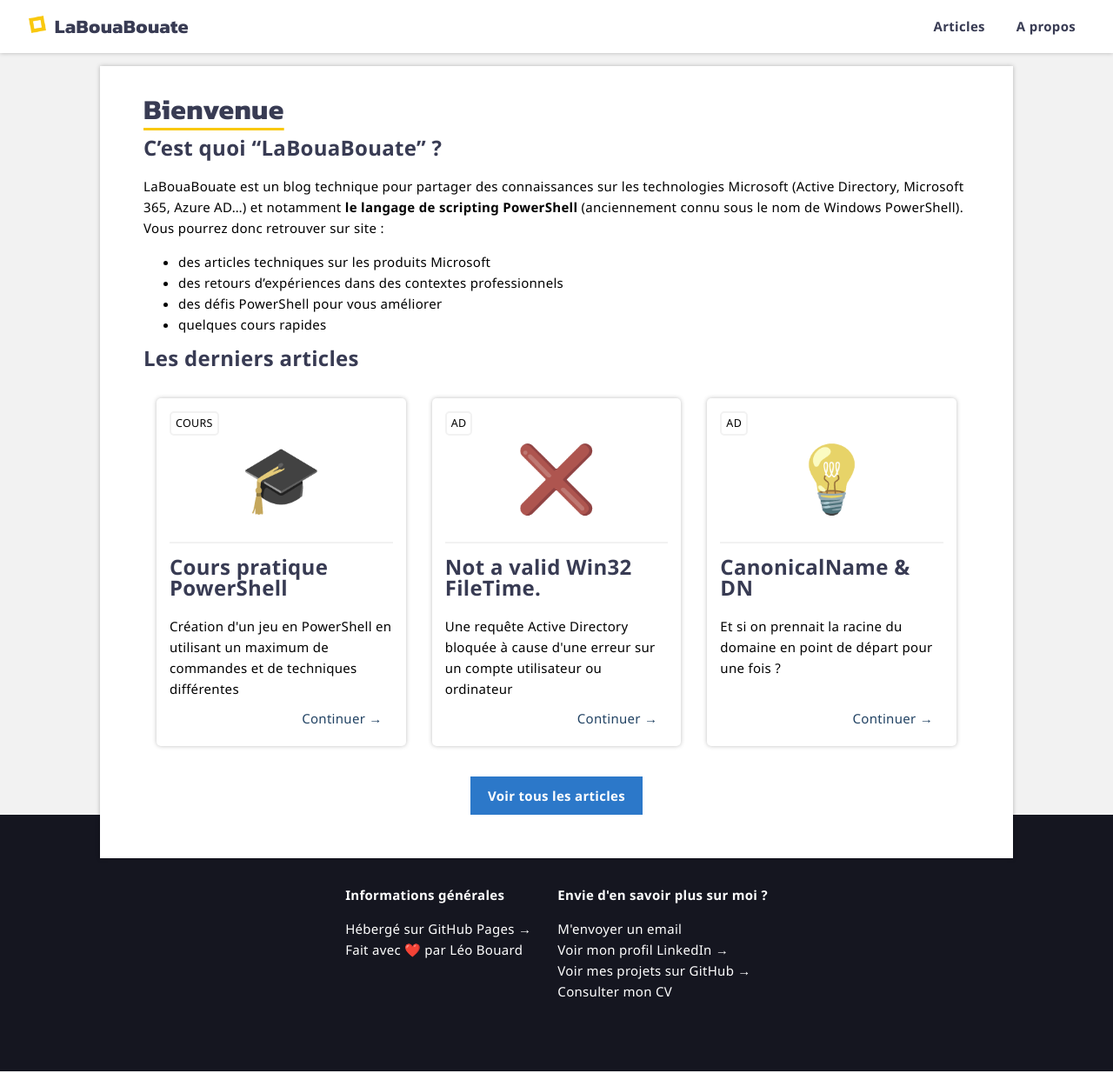
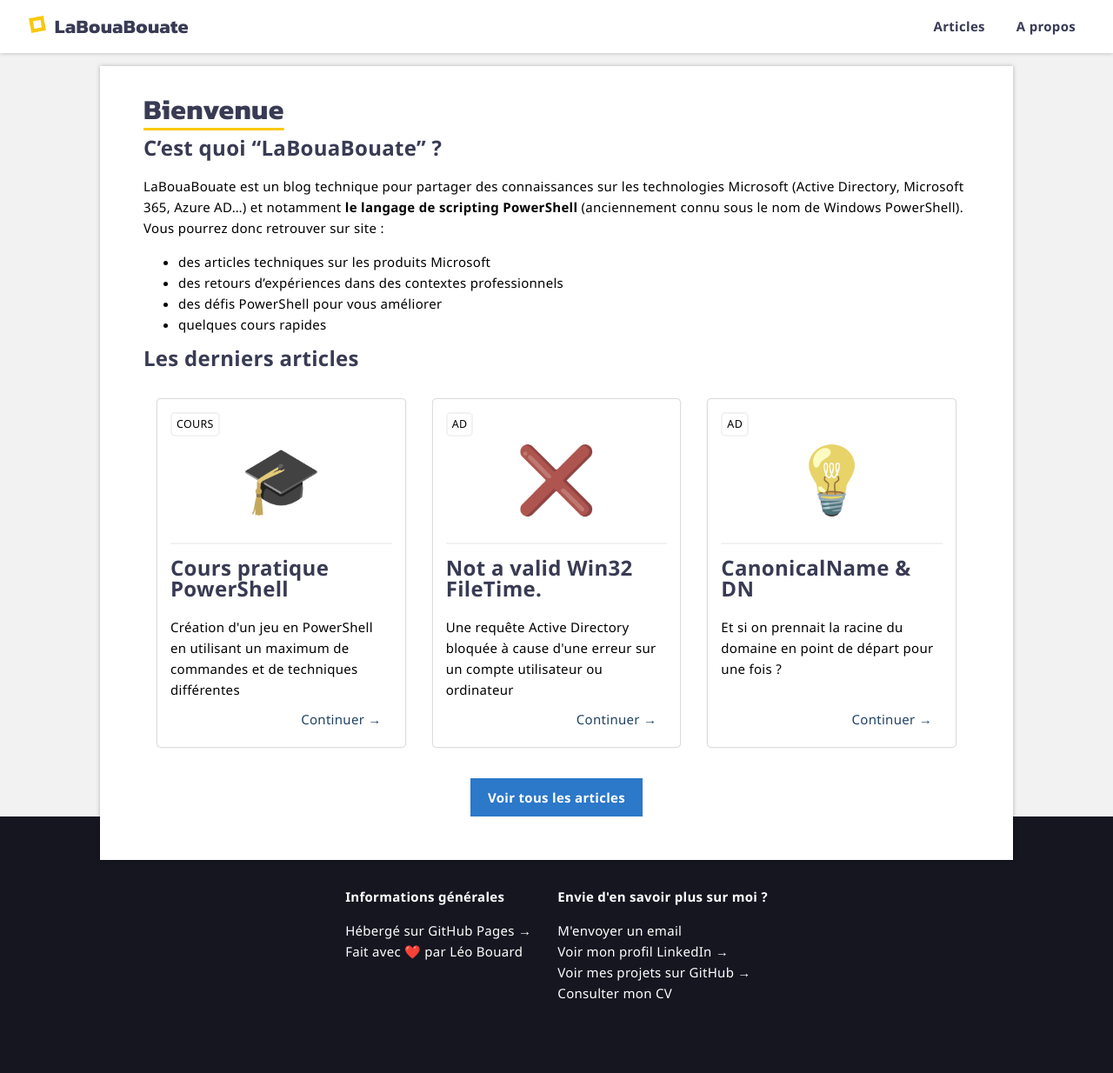
Before and after one commit to leobouard/leobouard.github.io, a Jekyll site: the page built from index.md, in a window 1280 px wide. Shown: the whole page at 87% size. Built offline with Jekyll 4.4.1, drawn with Linux system fonts in a browser that asks for light colours; some web fonts are replaced; our own code applies the rules of GitHub Pages for plain Markdown files.

Commit message:
Update posts.scss

```diff
--- a/assets/css/posts.scss
+++ b/assets/css/posts.scss
@@ -15,7 +15,8 @@
     flex-basis: 200px;
     border-radius: 5px;
     padding: 15px;
-    box-shadow: 0 0 5px 0 #00000040;
+    border: 1px solid #ddd;
+    box-shadow: 0 0 1px 0 #00000040;
     transition: all 150ms ease-in-out;
     border-radius: 5px;
     overflow: hidden;
@@ -41,11 +42,11 @@
 }
 
 article:hover {
-    box-shadow: 0 0 15px 0 #00000040;
+    box-shadow: 0 0 5px 0 #00000040;
 
     .articleIcon {
         filter: grayscale(0);
-        transform: scale(1.10);
+        /*transform: scale(1.10);*/
     }
 
     .articleButton {
```
